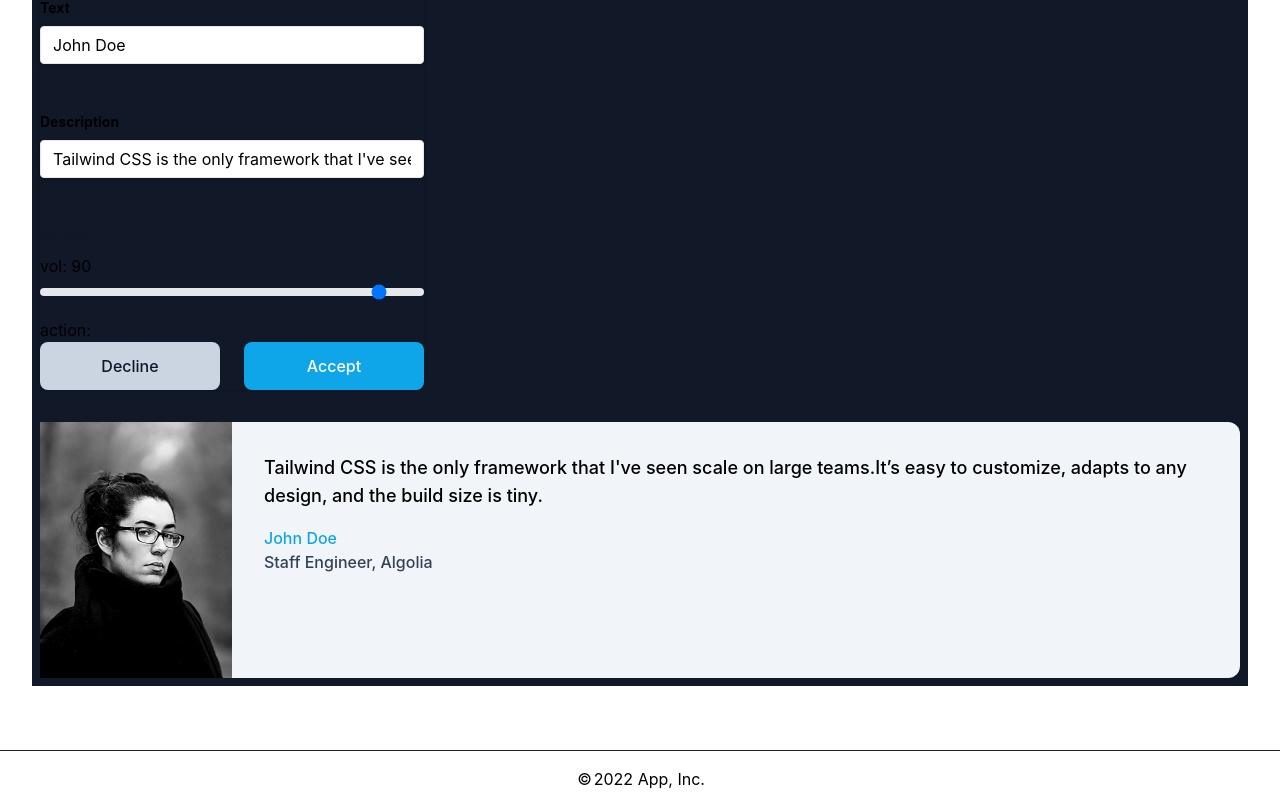
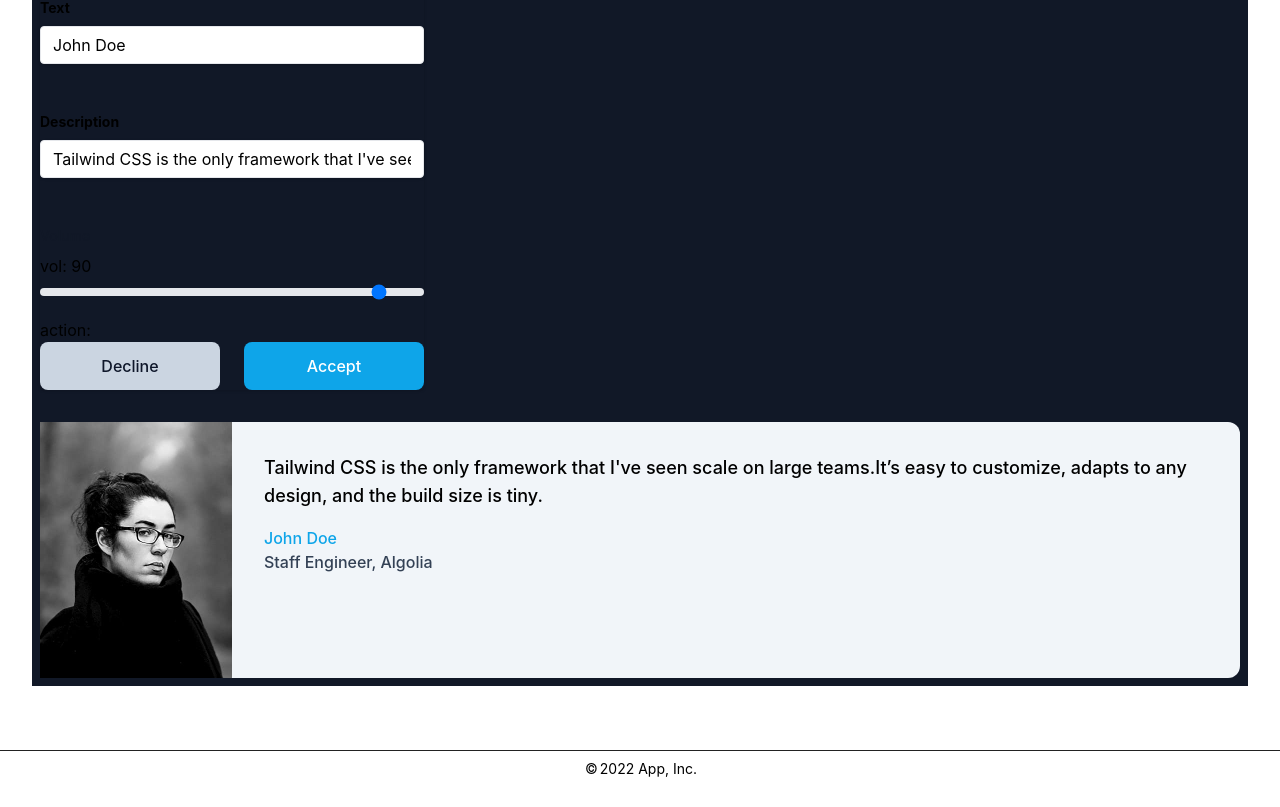
Before and after one commit to jey3dayo/nextjs-boilerplate, a Next.js app: page /example in a window 1280 px wide. Shown: the part 230-1037 px from the top of the page. Built offline with nearby package versions, Linux system fonts and the light colour scheme.

Commit message:
footer調整

```diff
--- a/src/components/Footer.tsx
+++ b/src/components/Footer.tsx
@@ -1,9 +1,10 @@
 import { appName } from '@/config/index';
+import classNames from '@/lib/classNames';
 import styles from '@/styles/Footer.module.css';
 
 export default function Footer() {
   return (
-    <footer className={styles.footer}>
+    <footer className={classNames(styles.footer, 'flex justify-center py-2 text-sm')}>
       <span className="px-0.5">©</span>
       <span>2022 {appName ?? ''}, Inc.</span>
     </footer>
--- a/src/styles/Footer.module.css
+++ b/src/styles/Footer.module.css
@@ -1,10 +1,5 @@
 .footer {
-  display: flex;
-  flex: 1;
-  padding: 1rem 0;
   border-top: 0.1px solid var(--border-color-black);
-  justify-content: center;
-  align-items: center;
 }
 
 @media (prefers-color-scheme: dark) {
```
Also changed, not shown: pages/example.tsx (+4 -4 lines).
